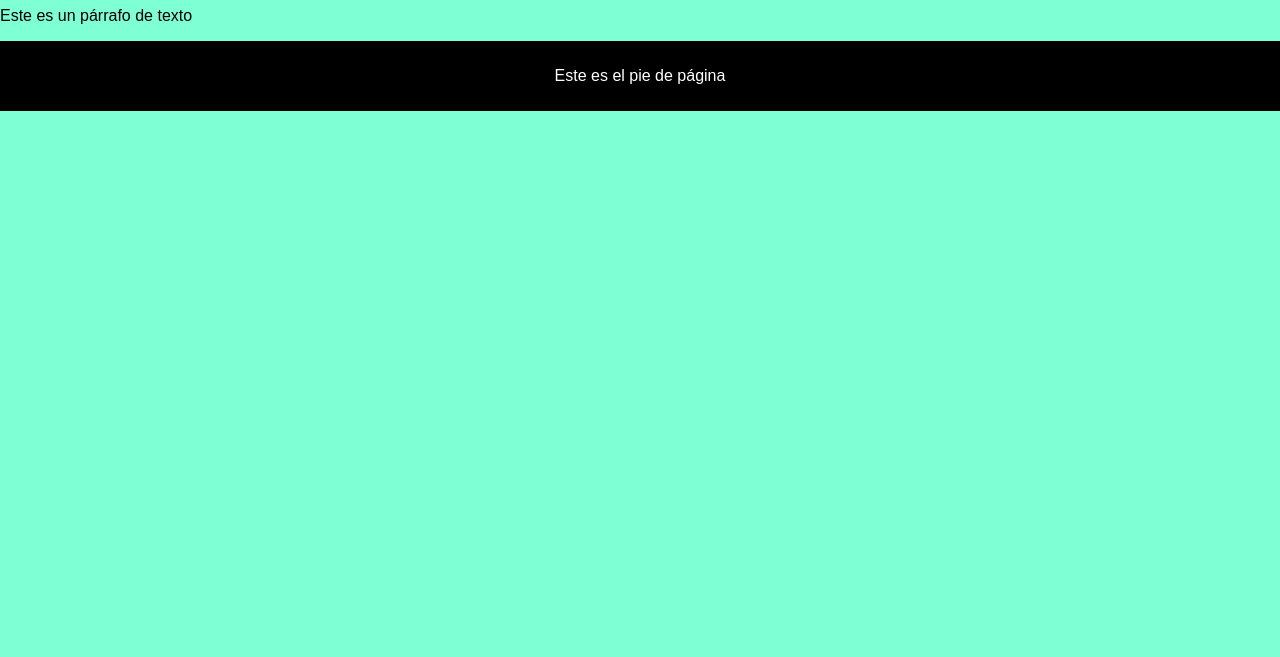
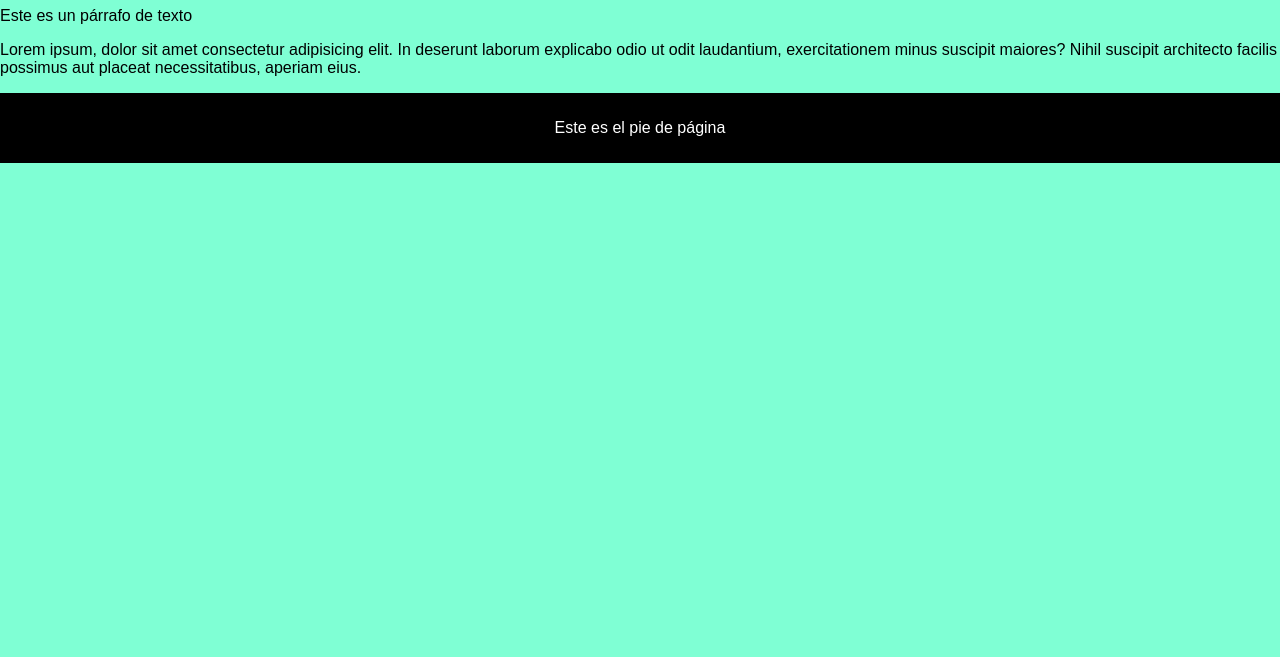
Before and after one commit to deimianvasquez/control_version_example, a plain HTML site: page index.html in a window 1280 px wide. Shown: the part 143-800 px from the top of the page. Drawn offline with Linux system fonts and the light colour scheme.

Commit message:
add text info

```diff
--- a/index.html
+++ b/index.html
@@ -18,6 +18,8 @@
 
     <p>Este es un párrafo de texto</p>
 
+    <p>Lorem ipsum, dolor sit amet consectetur adipisicing elit. In deserunt laborum explicabo odio ut odit laudantium, exercitationem minus suscipit maiores? Nihil suscipit architecto facilis possimus aut placeat necessitatibus, aperiam eius.</p>
+
     <footer>
         <p>Este es el pie de página</p>
     </footer>
```
